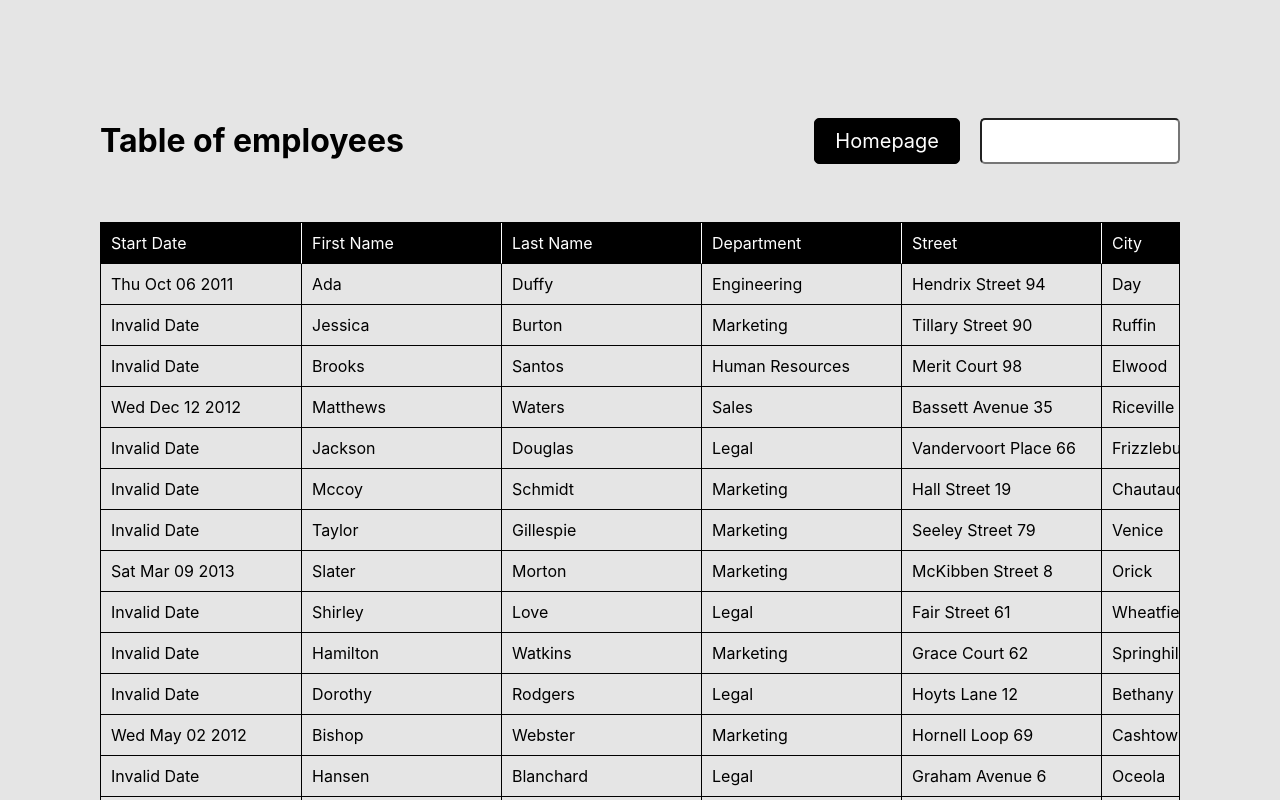
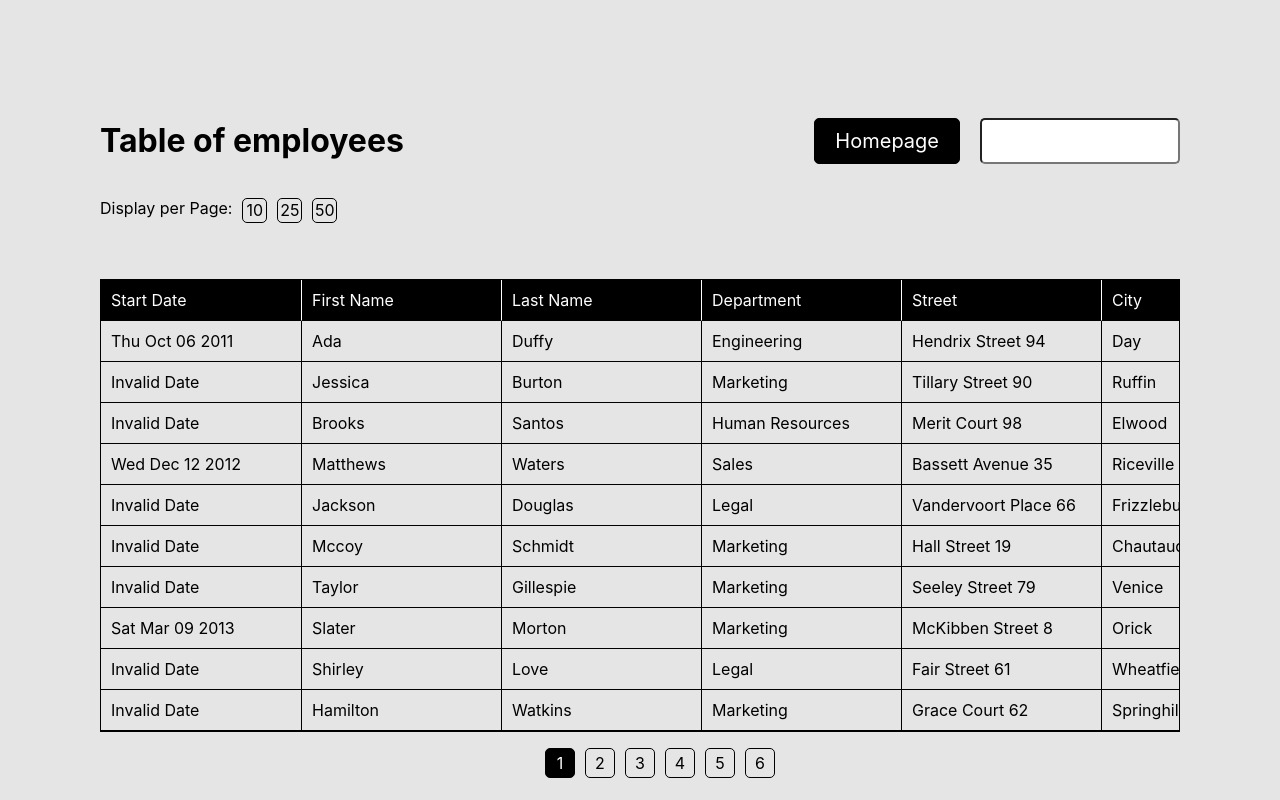
Before and after one commit to mghazal1024/mohamadghazal_14_27052022, a React (Create React App) app: page /employee-list in a window 1280 px wide. Shown: the top 800 px of the page. Built offline with nearby package versions, Linux system fonts and the light colour scheme.

Commit message:
added per page

```diff
--- a/src/pages/EmployeeList/employeeList.js
+++ b/src/pages/EmployeeList/employeeList.js
@@ -1,4 +1,4 @@
-import React, {useState} from 'react'
+import React, {useEffect, useState, useRef} from 'react'
 import {Link} from 'react-router-dom'
 import './employeeList.scss';
 import EditEmployee from '../../components/EditEmployee/edit-employee';
@@ -23,17 +23,18 @@ const EmployeeList = () => {
     const sorted = useEmployeesStore(state => state.sorted)
     // const searchedEmployees = useEmployeesStore(state => state.searchedEmployees)
     const paginate = useEmployeesStore(state => state.paginate)
+    const backToOne = useEmployeesStore(state => state.backToOne)
 
     const [ perPage, setPerPage ] = useState(10);
     const [ isEditEmployee, setIsEditEmployee ] = useState(false);
     const [ employeeId, setEmployeeId ] = useState('');
     const [ searchedEmployees, setSearchedEmployees ] = useState(employees)
+    const [ activeCount, setActiveCount ] = useState(null)
 
+    // const [ rows, setRows ] = useState([]);
+    // const [ loaded, setLoaded ] = useState();
+    // const ref = useRef(null);
 
-    const indexOfLast = currentPage * perPage;
-    const indexOfFirst = indexOfLast - perPage;
-    // const currentDisplayed = searchedEmployees.slice(indexOfFirst, indexOfLast);
-    const currentDisplayed = employees.slice(indexOfFirst, indexOfLast);
 
 
     const handleEditClick = (id) => {
@@ -53,13 +54,37 @@ const EmployeeList = () => {
     }
 
 
+    // useEffect(() => {
+    //     const rows = [...ref.current.querySelectorAll('.employee__row')];
+    //     setRows(rows)
+    // }, [])
+
+    // console.log(rows)
+
+
+    const indexOfLast = currentPage * perPage;
+    const indexOfFirst = indexOfLast - perPage;
+    // const currentDisplayed = searchedEmployees.slice(indexOfFirst, indexOfLast);
+    const currentDisplayed = employees.slice(indexOfFirst, indexOfLast);
+
+    const counts = [10, 25, 50];
+
+
     return (
         <>
             <div className='employee__header'>
                 <h1>Table of employees</h1>
                 <div className='employee__search'>
                     <Link className='button' to="/">Homepage</Link>
-                    <input type="text" onChange={(e) => {searchEmployees(e, searchedEmployees)}}/>
+                    <input type="text" onChange={(e) => {searchEmployees(e)}}/>
+                </div>
+                <div className='employee__per-page'>
+                    <p>Display per Page:</p>
+                    <ul>
+                        {counts.map( link => {
+                            return <li key={link} className={`${activeCount === link ? 'active' : ''}`} onClick={() => {setPerPage(link); setActiveCount(link); backToOne()}}>{link}</li>
+                        })}
+                    </ul>
                 </div>
             </div>
             <section className='employee__section'>
@@ -69,7 +94,7 @@ const EmployeeList = () => {
                     })}
                     <li className='employee__title'>Actions</li>
                 </ul>
-                {employees.map((employee, i) => {
+                {currentDisplayed.map((employee, i) => {
                     return (
                         <ul className='employee__row' key={i}>
                             <li className='employee__cell'>{new Date(employee.startDate).toDateString()}</li>
@@ -99,7 +124,7 @@ const EmployeeList = () => {
             ></Pagination> */}
             <ul className='employee__pagination'>
                 {pageNumbers.map( number =>  (
-                    <li key={number} onClick={() => {paginate(number)}}>{number}</li>
+                    <li key={number} className={`${currentPage === number ? 'active' : ''}`} onClick={() => {paginate(number)}}>{number}</li>
                 ))}
             </ul>
             {isEditEmployee ? <EditEmployee handleClose = {handleEditClose} employees={employees} employeeId = {employeeId}></EditEmployee> : null}
--- a/src/pages/EmployeeList/employeeList.scss
+++ b/src/pages/EmployeeList/employeeList.scss
@@ -4,6 +4,32 @@
         align-items: center;
         justify-content: space-between;
         margin-bottom: 40px;
+        flex-wrap: wrap;
+    }
+    &__per-page {
+        width: 100%;
+        display: flex;
+        ul {
+            list-style: none;
+            display: flex;
+            padding: 0 0 0 5px;
+        }
+        li {
+            border: 1px solid black;
+            width: 25px;
+            height: 25px;
+            display: flex;
+            align-items: center;
+            justify-content: center;
+            margin: 0 5px;
+            border-radius: 5px;
+            cursor: pointer;
+            &.active,
+            &:hover {
+                background-color: black;
+                color: white;
+            }
+        }
     }
     &__search {
         display: flex;
@@ -90,6 +116,7 @@
             margin: 0 5px;
             border-radius: 5px;
             cursor: pointer;
+            &.active,
             &:hover {
                 background-color: black;
                 color: white;
--- a/src/store/index.js
+++ b/src/store/index.js
@@ -150,6 +150,11 @@ const useStore = create(
         set( () => ({
           currentPage: pageNumber
         }))
+      },
+      backToOne: () => {
+        set(() => ({
+          currentPage: 1
+        }))
       }
     }),
     {
```
